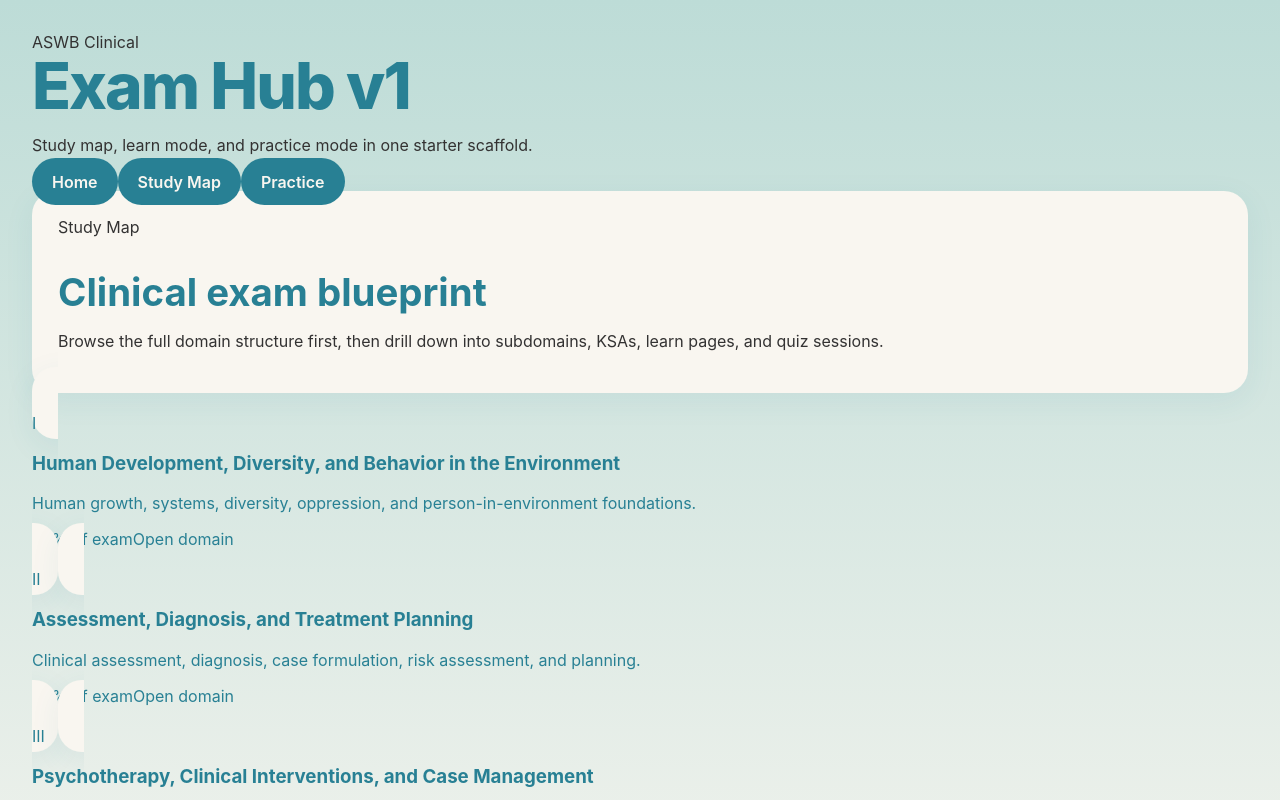
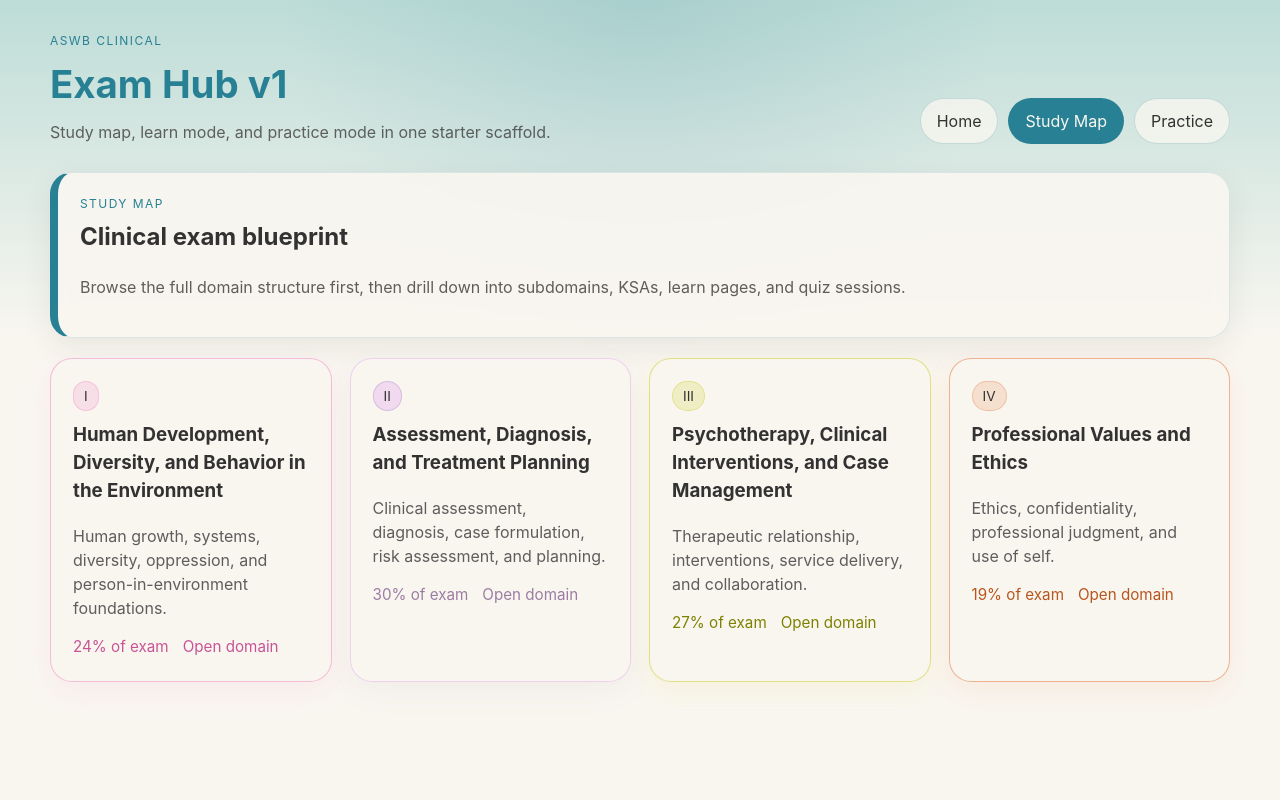
Before and after one commit to mgagliardimhp/aswb-study-guide, a React (Vite) app in the folder aswb-exam-hub-v1/: page /aswb-study-guide/study-map in a window 1280 px wide. Shown: the top 800 px of the page. Built offline with nearby package versions, Linux system fonts and the light colour scheme.

Commit message:
Refactor styles and update color variables

```diff
--- a/aswb-exam-hub-v1/src/styles.css
+++ b/aswb-exam-hub-v1/src/styles.css
@@ -1,285 +1,470 @@
 :root {
-  /* ===== CORE PALETTE ===== */
+  font-family: Inter, ui-sans-serif, system-ui, -apple-system, BlinkMacSystemFont, "Segoe UI", sans-serif;
+  line-height: 1.5;
+  font-weight: 400;
+
+  /* Core shared colors */
   --core-primary: #288094;
-  --core-secondary: #bddcd7;
+  --core-secondary: #BDDCD7;
 
-  /* ===== DOMAIN COLORS ===== */
-  --domain-1: #ef74bd; /* Human development */
-  --domain-2: #eecff0; /* Assessment */
-  --domain-3: #c7cc1a; /* Psychotherapy */
-  --domain-4: #e16a26; /* Ethics */
+  /* Domain colors */
+  --domain-1: #EF74BD;
+  --domain-2: #EECFF0;
+  --domain-3: #C7CC1A;
+  --domain-4: #E16A26;
 
-  /* ===== NEUTRALS ===== */
-  --bg-light: #f9f6f0;
-  --text-dark: #333232;
-  --border-soft: rgba(51, 50, 50, 0.12);
+  /* Neutrals */
+  --neutral-light: #F9F6F0;
+  --neutral-dark: #333232;
 
-  /* ===== UI TOKENS ===== */
-  --radius-lg: 24px;
-  --radius-md: 16px;
-  --radius-sm: 12px;
-  --shadow-soft: 0 8px 30px rgba(40, 128, 148, 0.08);
+  color: var(--neutral-dark);
+  background: var(--neutral-light);
+  font-synthesis: none;
+  text-rendering: optimizeLegibility;
+  -webkit-font-smoothing: antialiased;
+  -moz-osx-font-smoothing: grayscale;
 }
 
-/* ===== GLOBAL ===== */
-* {
-  box-sizing: border-box;
-}
+* { box-sizing: border-box; }
 
 body {
   margin: 0;
-  font-family:
-    Inter,
-    ui-sans-serif,
-    system-ui,
-    -apple-system,
-    BlinkMacSystemFont,
-    "Segoe UI",
-    sans-serif;
-  background: linear-gradient(
-    180deg,
-    var(--core-secondary) 0%,
-    var(--bg-light) 100%
-  );
-  color: var(--text-dark);
-  min-height: 100vh;
+  min-width: 320px;
+  background:
+    radial-gradient(circle at top, rgba(40, 128, 148, 0.14), transparent 35%),
+    linear-gradient(180deg, #BDDCD7 0%, #F9F6F0 42%, #F9F6F0 100%);
+  color: var(--neutral-dark);
 }
 
-#root {
+a { color: inherit; text-decoration: none; }
+button, select { font: inherit; }
+
+.app-shell {
   min-height: 100vh;
+  padding: 32px 20px 56px;
 }
 
-/* ===== APP SHELL ===== */
-.app-shell,
-.page-shell,
-.home-shell {
-  min-height: 100vh;
-  padding: 2rem;
-  background: transparent;
-}
-
-.container,
-.page-container {
-  max-width: 1200px;
+.topbar, .page-wrap {
+  width: min(1180px, 100%);
   margin: 0 auto;
 }
 
-/* ===== TYPOGRAPHY ===== */
-h1,
-.page-title {
-  font-size: clamp(2.5rem, 5vw, 4rem);
-  line-height: 1.05;
-  margin: 0 0 0.75rem;
-  color: var(--core-primary);
-  font-weight: 800;
-  letter-spacing: -0.03em;
+.topbar {
+  display: flex;
+  justify-content: space-between;
+  gap: 24px;
+  align-items: end;
+  margin-bottom: 28px;
+  flex-wrap: wrap;
 }
 
-h2,
-.section-title {
-  font-size: clamp(1.75rem, 3vw, 2.5rem);
+.brand-kicker, .eyebrow {
+  text-transform: uppercase;
+  letter-spacing: 0.12em;
+  font-size: 0.75rem;
   color: var(--core-primary);
-  margin-bottom: 1rem;
+  margin-bottom: 6px;
 }
 
-.subtitle,
-.page-subtitle,
-.lead {
-  font-size: 1.1rem;
-  color: rgba(51, 50, 50, 0.75);
-  max-width: 800px;
-  line-height: 1.6;
+.brand-title {
+  margin: 0;
+  font-size: clamp(1.8rem, 3vw, 2.6rem);
+  color: var(--core-primary);
 }
 
-/* ===== NAV ===== */
-.navbar,
-.top-nav {
-  display: flex;
-  gap: 0.75rem;
-  align-items: center;
-  justify-content: flex-end;
-  margin-bottom: 2rem;
+.brand-subtitle {
+  margin: 6px 0 0;
+  color: rgba(51, 50, 50, 0.75);
+  max-width: 42rem;
 }
 
-.nav-button,
-.nav-link,
-button {
-  border: none;
-  border-radius: 999px;
-  padding: 0.85rem 1.25rem;
-  font-weight: 600;
-  background: var(--core-primary);
-  color: var(--bg-light);
-  cursor: pointer;
-  transition: 0.2s ease;
+.nav {
+  display: flex;
+  gap: 10px;
+  flex-wrap: wrap;
 }
 
-.nav-button:hover,
-.nav-link:hover,
-button:hover {
-  transform: translateY(-1px);
-  opacity: 0.92;
+.nav-link, .button, .chip {
+  border: 1px solid rgba(40, 128, 148, 0.22);
+  background: rgba(249, 246, 240, 0.78);
+  color: var(--neutral-dark);
+  border-radius: 999px;
+  padding: 10px 16px;
+  transition: 160ms ease;
+  cursor: pointer;
 }
 
-/* ===== HERO / INTRO ===== */
-.hero-card,
-.intro-card,
-.feature-banner {
-  background: var(--bg-light);
-  border: 1px solid var(--border-soft);
-  border-radius: var(--radius-lg);
-  padding: 2rem;
-  box-shadow: var(--shadow-soft);
-  margin-bottom: 2rem;
+.nav-link:hover, .button:hover, .chip:hover {
+  border-color: rgba(40, 128, 148, 0.5);
+  transform: translateY(-1px);
 }
 
-/* ===== DOMAIN GRID ===== */
-.domain-grid,
-.card-grid {
+.nav-link.active, .button, .chip.active {
+  background: var(--core-primary);
+  border-color: transparent;
+  color: var(--neutral-light);
+}
+
+.button.secondary {
+  background: rgba(189, 220, 215, 0.55);
+  border-color: rgba(40, 128, 148, 0.22);
+  color: var(--neutral-dark);
+}
+
+.page-wrap {
+  display: block;
+}
+
+.card, .nested-card {
+  background: rgba(249, 246, 240, 0.92);
+  border: 1px solid rgba(40, 128, 148, 0.14);
+  border-radius: 22px;
+  padding: 22px;
+  backdrop-filter: blur(10px);
+  box-shadow: 0 10px 30px rgba(51, 50, 50, 0.08);
+}
+
+.nested-card {
+  border-radius: 16px;
+  background: rgba(255, 255, 255, 0.72);
+  padding: 18px;
+}
+
+.stack-lg > * + * { margin-top: 20px; }
+.stack-md > * + * { margin-top: 14px; }
+
+.grid {
   display: grid;
   grid-template-columns: repeat(auto-fit, minmax(260px, 1fr));
-  gap: 1.5rem;
+  gap: 18px;
 }
 
-/* ===== BASE CARD ===== */
-.domain-card,
-.card {
-  background: var(--bg-light);
-  border-radius: var(--radius-lg);
-  padding: 1.5rem;
-  border: 2px solid transparent;
-  box-shadow: var(--shadow-soft);
-  transition: 0.2s ease;
+.two-up {
+  grid-template-columns: repeat(auto-fit, minmax(220px, 1fr));
 }
 
-.domain-card:hover,
-.card:hover {
-  transform: translateY(-3px);
+.hero-grid {
+  display: grid;
+  grid-template-columns: 1.7fr 1fr;
+  gap: 18px;
+  align-items: center;
 }
 
-/* ===== DOMAIN COLOR SYSTEM ===== */
-.domain-1 {
-  border-color: var(--domain-1);
+.hero-actions {
+  display: flex;
+  gap: 12px;
+  flex-wrap: wrap;
+  justify-content: flex-start;
 }
 
-.domain-1 .domain-title,
-.domain-1 h3 {
-  color: var(--domain-1);
+.domain-card {
+  display: block;
+  position: relative;
 }
 
-.domain-2 {
-  border-color: var(--domain-2);
+.domain-card h3, .subdomain-block h3, .card h2, .card h3, .nested-card h4 {
+  margin-top: 0;
 }
 
-.domain-2 .domain-title,
-.domain-2 h3 {
-  color: #8d6e93;
+.domain-card p, .card p {
+  color: rgba(51, 50, 50, 0.78);
 }
 
-.domain-3 {
-  border-color: var(--domain-3);
+.pill {
+  display: inline-flex;
+  align-items: center;
+  justify-content: center;
+  min-height: 28px;
+  padding: 4px 10px;
+  border-radius: 999px;
+  background: rgba(189, 220, 215, 0.6);
+  color: var(--neutral-dark);
+  border: 1px solid rgba(40, 128, 148, 0.16);
+  font-size: 0.85rem;
+  margin-bottom: 10px;
 }
 
-.domain-3 .domain-title,
-.domain-3 h3 {
-  color: #7c8200;
+.meta-row, .meta-stack {
+  display: flex;
+  gap: 14px;
+  flex-wrap: wrap;
+  color: var(--core-primary);
+  font-size: 0.95rem;
 }
 
-.domain-4 {
-  border-color: var(--domain-4);
+.meta-stack {
+  flex-direction: column;
+  gap: 4px;
+  color: rgba(51, 50, 50, 0.75);
 }
 
-.domain-4 .domain-title,
-.domain-4 h3 {
-  color: var(--domain-4);
+.subdomain-header {
+  display: flex;
+  gap: 12px;
+  align-items: center;
+  flex-wrap: wrap;
+  margin-bottom: 12px;
 }
 
-/* ===== DOMAIN BADGES ===== */
-.badge,
-.domain-badge {
-  display: inline-flex;
-  align-items: center;
-  padding: 0.4rem 0.7rem;
-  border-radius: 999px;
-  font-size: 0.85rem;
-  font-weight: 700;
-  background: var(--core-secondary);
-  color: var(--text-dark);
-  margin-bottom: 0.75rem;
+.ksa-list {
+  display: flex;
+  flex-direction: column;
+  gap: 14px;
 }
 
-/* ===== LEARN MODE ===== */
-.learn-panel,
-.content-panel,
-.study-panel {
-  background: var(--bg-light);
-  border-left: 6px solid var(--core-primary);
-  border-radius: var(--radius-md);
-  padding: 1.5rem;
-  box-shadow: var(--shadow-soft);
+.ksa-row {
+  display: flex;
+  justify-content: space-between;
+  gap: 18px;
+  align-items: center;
+  padding: 14px 0;
+  border-top: 1px solid rgba(40, 128, 148, 0.12);
 }
 
-/* ===== PRACTICE MODE ===== */
-.question-card,
-.practice-card {
-  background: var(--bg-light);
-  border-radius: var(--radius-lg);
-  border: 1px solid var(--border-soft);
-  padding: 1.75rem;
-  box-shadow: var(--shadow-soft);
+.ksa-row:first-child {
+  border-top: 0;
+  padding-top: 0;
 }
 
-.answer-option {
-  background: white;
-  border: 1px solid var(--border-soft);
-  border-radius: var(--radius-sm);
-  padding: 1rem;
-  margin-top: 0.75rem;
-  cursor: pointer;
-  transition: 0.2s ease;
+.ksa-copy h4 {
+  margin: 0 0 6px;
 }
 
-.answer-option:hover {
-  border-color: var(--core-primary);
-  background: rgba(40, 128, 148, 0.04);
+.tag-row, .chip-row {
+  display: flex;
+  gap: 8px;
+  flex-wrap: wrap;
 }
 
-/* ===== FILTERS ===== */
-.filter-bar {
-  display: flex;
-  gap: 0.75rem;
-  flex-wrap: wrap;
-  margin-bottom: 1.5rem;
+.tag {
+  font-size: 0.82rem;
+  padding: 5px 9px;
+  border-radius: 999px;
+  background: rgba(189, 220, 215, 0.42);
+  color: var(--neutral-dark);
+  border: 1px solid rgba(40, 128, 148, 0.14);
 }
 
-.filter-pill {
-  background: var(--core-secondary);
-  color: var(--text-dark);
-  padding: 0.6rem 1rem;
-  border-radius: 999px;
+.ksa-actions {
+  display: flex;
+  gap: 10px;
+  flex-wrap: wrap;
+  flex-shrink: 0;
+}
+
+.text-link {
+  color: var(--core-primary);
+  text-decoration: underline;
+  text-underline-offset: 3px;
+}
+
+.field {
+  display: flex;
+  flex-direction: column;
+  gap: 8px;
+}
+
+.field span, .field-label {
+  font-size: 0.95rem;
+  color: var(--neutral-dark);
   font-weight: 600;
 }
 
-/* ===== LINKS ===== */
-a {
-  color: var(--core-primary);
-  text-decoration: none;
+select {
+  width: 100%;
+  border-radius: 14px;
+  padding: 12px 14px;
+  border: 1px solid rgba(40, 128, 148, 0.18);
+  background: rgba(249, 246, 240, 0.92);
+  color: var(--neutral-dark);
 }
 
-a:hover {
-  text-decoration: underline;
+.options-list {
+  display: flex;
+  flex-direction: column;
+  gap: 12px;
 }
 
-/* ===== RESPONSIVE ===== */
-@media (max-width: 768px) {
-  .app-shell,
-  .page-shell,
-  .home-shell {
-    padding: 1rem;
+.option {
+  width: 100%;
+  text-align: left;
+  border-radius: 16px;
+  padding: 14px 16px;
+  border: 1px solid rgba(40, 128, 148, 0.18);
+  background: rgba(255, 255, 255, 0.76);
+  color: var(--neutral-dark);
+  cursor: pointer;
+  transition: 160ms ease;
+}
+
+.option:hover {
+  border-color: rgba(40, 128, 148, 0.45);
+}
+
+.option.selected {
+  border-color: rgba(40, 128, 148, 0.65);
+  background: rgba(189, 220, 215, 0.35);
+}
+
+.option.correct {
+  border-color: rgba(199, 204, 26, 0.8);
+  background: rgba(199, 204, 26, 0.18);
+}
+
+.option.incorrect {
+  border-color: rgba(225, 106, 38, 0.8);
+  background: rgba(225, 106, 38, 0.14);
+}
+
+.clean-list {
+  margin: 0;
+  padding-left: 18px;
+  color: var(--neutral-dark);
+}
+
+.clean-list li + li {
+  margin-top: 8px;
+}
+
+.push-top {
+  margin-top: 14px;
+}
+
+/* ===== Shared home hero colors ===== */
+
+.hero {
+  background:
+    linear-gradient(135deg, rgba(40, 128, 148, 0.95), rgba(189, 220, 215, 0.92)),
+    var(--core-primary);
+  border-color: transparent;
+}
+
+.hero .eyebrow,
+.hero h2,
+.hero p {
+  color: var(--neutral-light);
+}
+
+.hero .button {
+  background: var(--neutral-light);
+  color: var(--core-primary);
+}
+
+.hero .button.secondary {
+  background: rgba(249, 246, 240, 0.22);
+  border-color: rgba(249, 246, 240, 0.36);
+  color: var(--neutral-light);
+}
+
+/* ===== Domain colors on home cards ===== */
+
+.grid .domain-card:nth-child(1) {
+  border-color: rgba(239, 116, 189, 0.45);
+  box-shadow: 0 10px 30px rgba(239, 116, 189, 0.08);
+}
+.grid .domain-card:nth-child(1) .pill {
+  background: rgba(239, 116, 189, 0.18);
+  border-color: rgba(239, 116, 189, 0.28);
+}
+.grid .domain-card:nth-child(1) .meta-row {
+  color: #C85496;
+}
+
+.grid .domain-card:nth-child(2) {
+  border-color: rgba(238, 207, 240, 0.95);
+  box-shadow: 0 10px 30px rgba(120, 80, 120, 0.06);
+}
+.grid .domain-card:nth-child(2) .pill {
+  background: rgba(238, 207, 240, 0.7);
+  border-color: rgba(210, 180, 215, 0.8);
+}
+.grid .domain-card:nth-child(2) .meta-row {
+  color: #9C7DA2;
+}
+
+.grid .domain-card:nth-child(3) {
+  border-color: rgba(199, 204, 26, 0.5);
+  box-shadow: 0 10px 30px rgba(199, 204, 26, 0.08);
+}
+.grid .domain-card:nth-child(3) .pill {
+  background: rgba(199, 204, 26, 0.2);
+  border-color: rgba(199, 204, 26, 0.35);
+}
+.grid .domain-card:nth-child(3) .meta-row {
+  color: #7C8200;
+}
+
+.grid .domain-card:nth-child(4) {
+  border-color: rgba(225, 106, 38, 0.48);
+  box-shadow: 0 10px 30px rgba(225, 106, 38, 0.08);
+}
+.grid .domain-card:nth-child(4) .pill {
+  background: rgba(225, 106, 38, 0.16);
+  border-color: rgba(225, 106, 38, 0.28);
+}
+.grid .domain-card:nth-child(4) .meta-row {
+  color: #B8551D;
+}
+
+/* ===== Domain page coloring based on URL-specific page structure ===== */
+
+.page-wrap .stack-lg > .card:first-child {
+  border-left: 8px solid var(--core-primary);
+}
+
+.page-wrap .stack-lg > .subdomain-block:nth-child(2) {
+  border-left: 8px solid var(--domain-1);
+}
+.page-wrap .stack-lg > .subdomain-block:nth-child(2) .pill {
+  background: rgba(239, 116, 189, 0.18);
+  border-color: rgba(239, 116, 189, 0.28);
+}
+
+.page-wrap .stack-lg > .subdomain-block:nth-child(3) {
+  border-left: 8px solid var(--domain-2);
+}
+.page-wrap .stack-lg > .subdomain-block:nth-child(3) .pill {
+  background: rgba(238, 207, 240, 0.7);
+  border-color: rgba(210, 180, 215, 0.8);
+}
+
+.page-wrap .stack-lg > .subdomain-block:nth-child(4) {
+  border-left: 8px solid var(--domain-3);
+}
+.page-wrap .stack-lg > .subdomain-block:nth-child(4) .pill {
+  background: rgba(199, 204, 26, 0.2);
+  border-color: rgba(199, 204, 26, 0.35);
+}
+
+.page-wrap .stack-lg > .subdomain-block:nth-child(5) {
+  border-left: 8px solid var(--domain-4);
+}
+.page-wrap .stack-lg > .subdomain-block:nth-child(5) .pill {
+  background: rgba(225, 106, 38, 0.16);
+  border-color: rgba(225, 106, 38, 0.28);
+}
+
+/* ===== Learn / action cards ===== */
+
+.action-card {
+  background: linear-gradient(
+    135deg,
+    rgba(189, 220, 215, 0.45),
+    rgba(249, 246, 240, 0.95)
+  );
+}
+
+@media (max-width: 760px) {
+  .hero-grid {
+    grid-template-columns: 1fr;
   }
 
-  .hero-card,
-  .intro-card {
-    padding: 1.25rem;
+  .ksa-row {
+    flex-direction: column;
+    align-items: flex-start;
+  }
+
+  .topbar {
+    align-items: flex-start;
   }
 }
```
